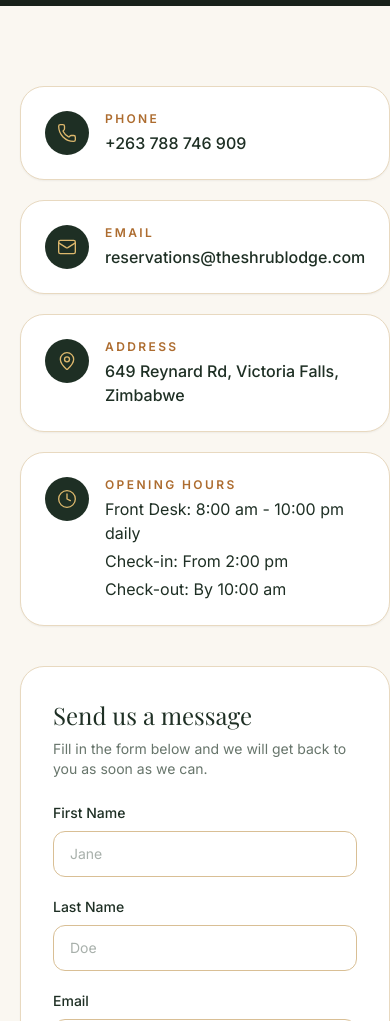
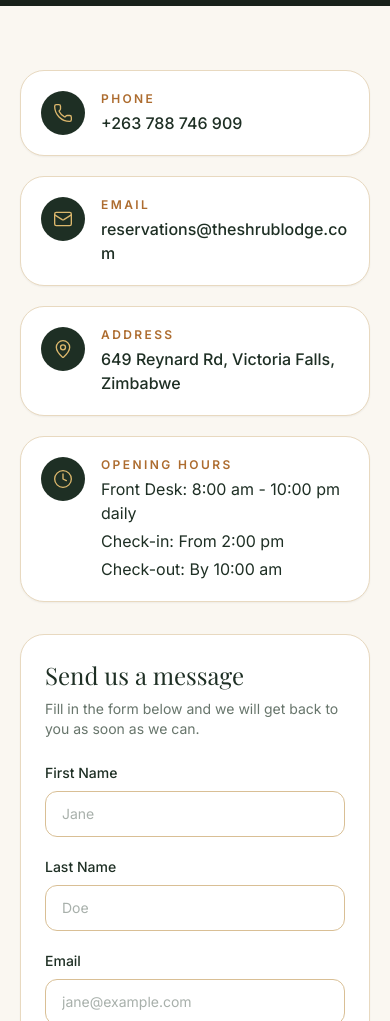
Before and after one commit to mcjosephmoyo7-creator/The-Shrub-Lodge, a Next.js app in the folder shrub-lodge-next/: page /contact in a window 390 px wide. Shown: the part 481-1502 px from the top of the page. Built offline with nearby package versions, Linux system fonts and the light colour scheme; grey boxes are pictures that could not be loaded; a web font is replaced by a local one.

Commit message:
Make contact section responsive to prevent overflow on small screens

```diff
--- a/shrub-lodge-next/src/app/contact/page.tsx
+++ b/shrub-lodge-next/src/app/contact/page.tsx
@@ -23,82 +23,82 @@
         image={IMAGES.aboutHero}
       />
 
-      <section className="bg-sand-50 py-20 sm:py-24">
-        <Container className="grid gap-10 lg:grid-cols-[1fr_1.2fr]">
-          <div className="flex flex-col gap-5">
-            <Reveal>
+      <section className="bg-sand-50 py-16 sm:py-20 lg:py-24">
+        <Container className="grid min-w-0 gap-8 lg:grid-cols-[minmax(0,1fr)_minmax(0,1.2fr)] lg:gap-10">
+          <div className="flex min-w-0 flex-col gap-5">
+            <Reveal className="min-w-0">
               <a
                 href={`tel:${siteConfig.phone.reservations}`}
-                className="flex items-start gap-4 rounded-3xl border border-sand-200 bg-white p-6 shadow-sm transition-colors hover:border-gold-300"
+                className="flex min-w-0 items-start gap-4 rounded-3xl border border-sand-200 bg-white p-5 shadow-sm transition-colors hover:border-gold-300 sm:p-6"
               >
                 <span className="flex h-11 w-11 shrink-0 items-center justify-center rounded-full bg-forest-900 text-gold-300">
                   <Phone className="h-5 w-5" strokeWidth={1.6} />
                 </span>
-                <span className="flex flex-col gap-1">
+                <span className="flex min-w-0 flex-col gap-1">
                   <span className="text-xs font-semibold uppercase tracking-[0.2em] text-gold-600">
                     Phone
                   </span>
-                  <span className="font-medium text-forest-900">
+                  <span className="break-words font-medium text-forest-900">
                     {siteConfig.phoneDisplay.reservations}
                   </span>
                 </span>
               </a>
             </Reveal>
 
-            <Reveal delay={80}>
+            <Reveal delay={80} className="min-w-0">
               <a
                 href={`mailto:${siteConfig.email.reservations}`}
-                className="flex items-start gap-4 rounded-3xl border border-sand-200 bg-white p-6 shadow-sm transition-colors hover:border-gold-300"
+                className="flex min-w-0 items-start gap-4 rounded-3xl border border-sand-200 bg-white p-5 shadow-sm transition-colors hover:border-gold-300 sm:p-6"
               >
                 <span className="flex h-11 w-11 shrink-0 items-center justify-center rounded-full bg-forest-900 text-gold-300">
                   <Mail className="h-5 w-5" strokeWidth={1.6} />
                 </span>
-                <span className="flex flex-col gap-1">
+                <span className="flex min-w-0 flex-col gap-1">
                   <span className="text-xs font-semibold uppercase tracking-[0.2em] text-gold-600">
                     Email
                   </span>
-                  <span className="font-medium text-forest-900">
+                  <span className="break-words font-medium text-forest-900">
                     {siteConfig.email.reservations}
                   </span>
                 </span>
               </a>
             </Reveal>
 
-            <Reveal delay={160}>
-              <div className="flex items-start gap-4 rounded-3xl border border-sand-200 bg-white p-6 shadow-sm">
+            <Reveal delay={160} className="min-w-0">
+              <div className="flex min-w-0 items-start gap-4 rounded-3xl border border-sand-200 bg-white p-5 shadow-sm sm:p-6">
                 <span className="flex h-11 w-11 shrink-0 items-center justify-center rounded-full bg-forest-900 text-gold-300">
                   <MapPin className="h-5 w-5" strokeWidth={1.6} />
                 </span>
-                <span className="flex flex-col gap-1">
+                <span className="flex min-w-0 flex-col gap-1">
                   <span className="text-xs font-semibold uppercase tracking-[0.2em] text-gold-600">
                     Address
                   </span>
-                  <span className="font-medium text-forest-900">
+                  <span className="break-words font-medium text-forest-900">
                     {siteConfig.address.full}
                   </span>
                 </span>
               </div>
             </Reveal>
 
-            <Reveal delay={240}>
-              <div className="flex items-start gap-4 rounded-3xl border border-sand-200 bg-white p-6 shadow-sm">
+            <Reveal delay={240} className="min-w-0">
+              <div className="flex min-w-0 items-start gap-4 rounded-3xl border border-sand-200 bg-white p-5 shadow-sm sm:p-6">
                 <span className="flex h-11 w-11 shrink-0 items-center justify-center rounded-full bg-forest-900 text-gold-300">
                   <Clock className="h-5 w-5" strokeWidth={1.6} />
                 </span>
-                <div className="flex flex-col gap-1 text-forest-900">
+                <div className="flex min-w-0 flex-col gap-1 text-forest-900">
                   <span className="text-xs font-semibold uppercase tracking-[0.2em] text-gold-600">
                     Opening Hours
                   </span>
-                  <span>Front Desk: {siteConfig.hours.frontDesk}</span>
-                  <span>Check-in: {siteConfig.hours.checkIn}</span>
-                  <span>Check-out: {siteConfig.hours.checkOut}</span>
+                  <span className="break-words">Front Desk: {siteConfig.hours.frontDesk}</span>
+                  <span className="break-words">Check-in: {siteConfig.hours.checkIn}</span>
+                  <span className="break-words">Check-out: {siteConfig.hours.checkOut}</span>
                 </div>
               </div>
             </Reveal>
           </div>
 
-          <Reveal delay={120}>
-            <div className="rounded-3xl border border-sand-200 bg-white p-8 shadow-sm sm:p-10">
+          <Reveal delay={120} className="min-w-0">
+            <div className="rounded-3xl border border-sand-200 bg-white p-6 shadow-sm sm:p-8 lg:p-10">
               <h2 className="font-display text-2xl text-forest-900">
                 Send us a message
               </h2>
--- a/shrub-lodge-next/src/components/contact-form.tsx
+++ b/shrub-lodge-next/src/components/contact-form.tsx
@@ -57,7 +57,7 @@
   return (
     <form onSubmit={handleSubmit(onSubmit)} className="flex flex-col gap-5" noValidate>
       <div className="grid gap-5 sm:grid-cols-2">
-        <div className="flex flex-col gap-2">
+        <div className="flex min-w-0 flex-col gap-2">
           <label htmlFor="firstName" className="text-sm font-medium text-forest-900">
             First Name
           </label>
@@ -71,7 +71,7 @@
             <span className="text-xs text-red-600">{errors.firstName.message}</span>
           ) : null}
         </div>
-        <div className="flex flex-col gap-2">
+        <div className="flex min-w-0 flex-col gap-2">
           <label htmlFor="lastName" className="text-sm font-medium text-forest-900">
             Last Name
           </label>
```
